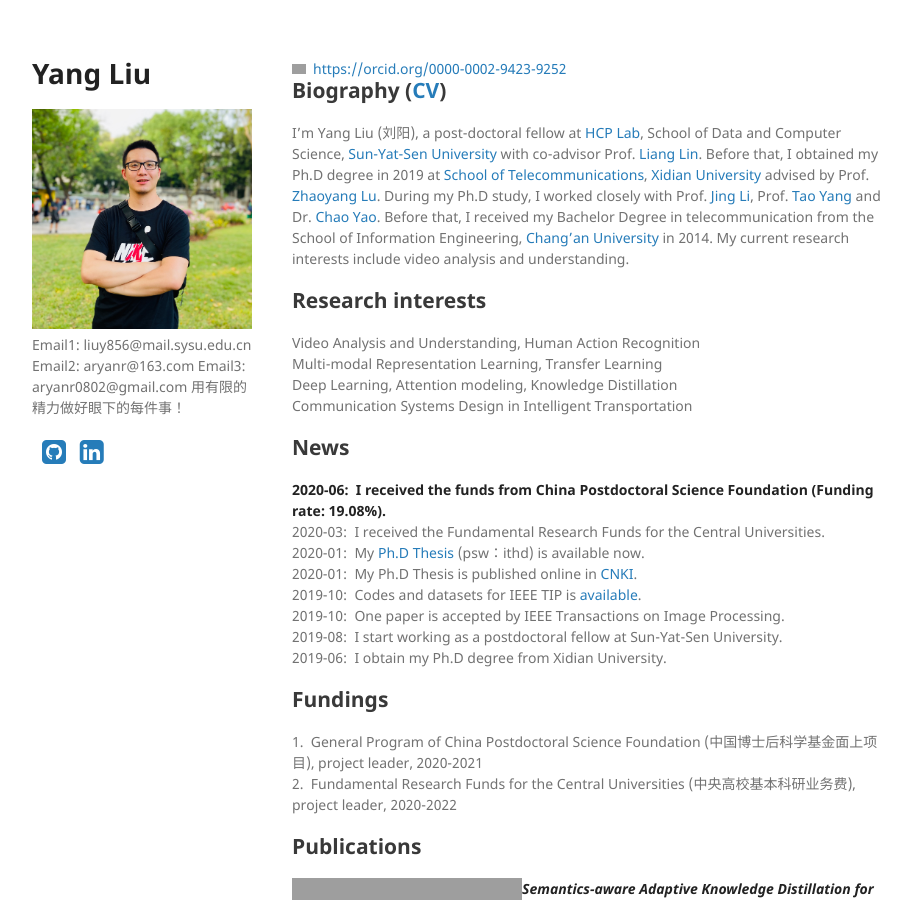
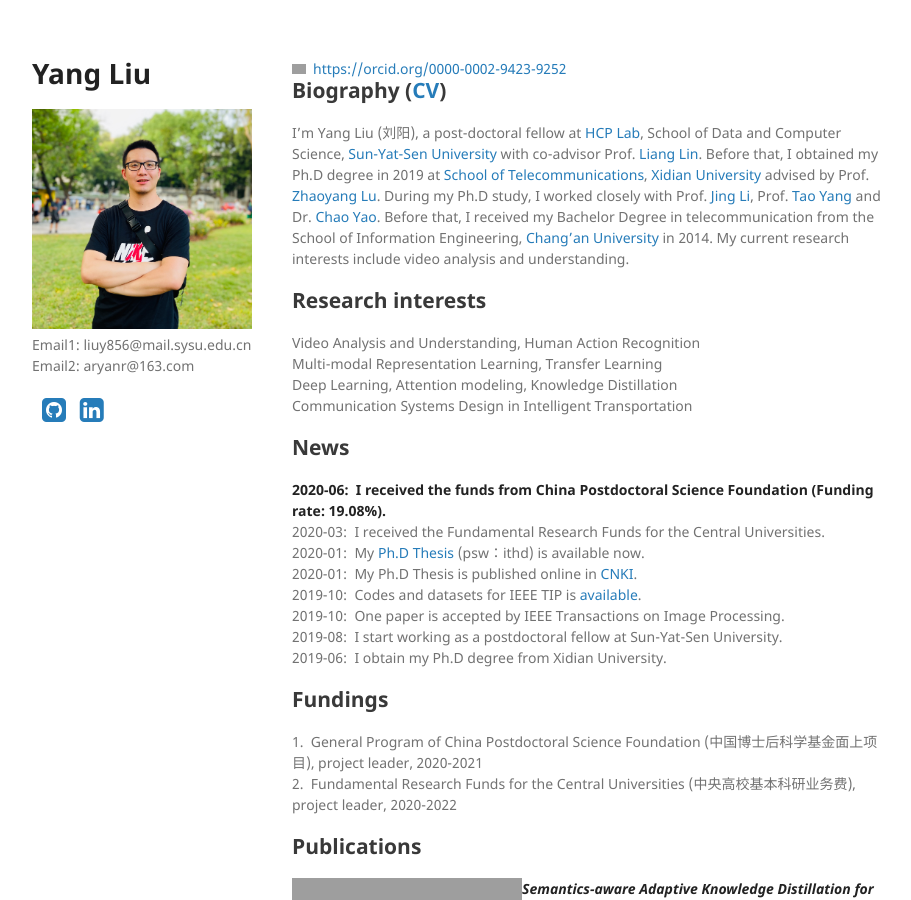
Before and after one commit to YangLiu9208/home, a Jekyll site: the page built from index.md, in a window 1280 px wide and 900 px high. Shown: the whole window, without its empty margins (178-1089 px from the left). Built offline with Jekyll 4.4.1, drawn with Linux system fonts in a browser that asks for light colours; a style sheet for code colours, icons or effects is not loaded; grey boxes are pictures that could not be loaded.

Commit message:
Update _config.yml

```diff
--- a/_config.yml
+++ b/_config.yml
@@ -1,3 +1,3 @@
 title: Yang Liu
-description: "Email1: liuy856@mail.sysu.edu.cn  Email2: aryanr@163.com     Email3: aryanr0802@gmail.com 用有限的精力做好眼下的每件事！"
+description: "Email1: liuy856@mail.sysu.edu.cn  Email2: aryanr@163.com"
 theme: jekyll-theme-minimal
```
